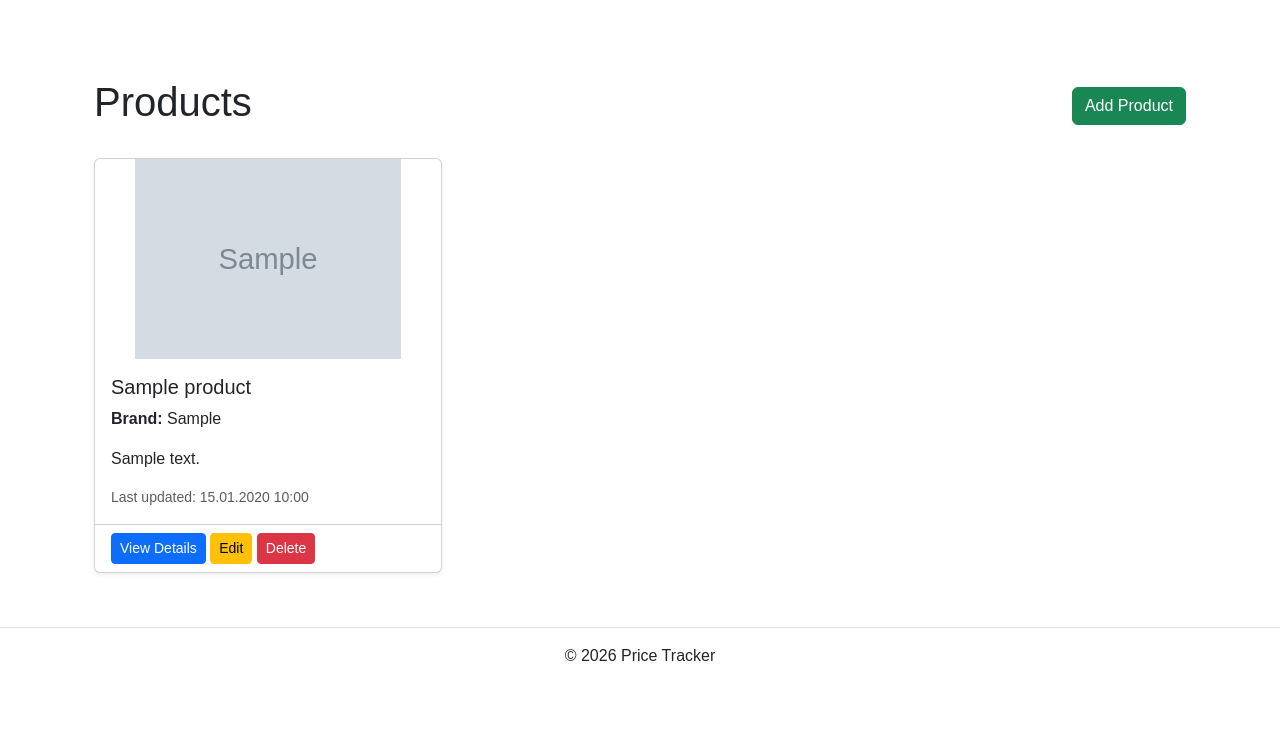
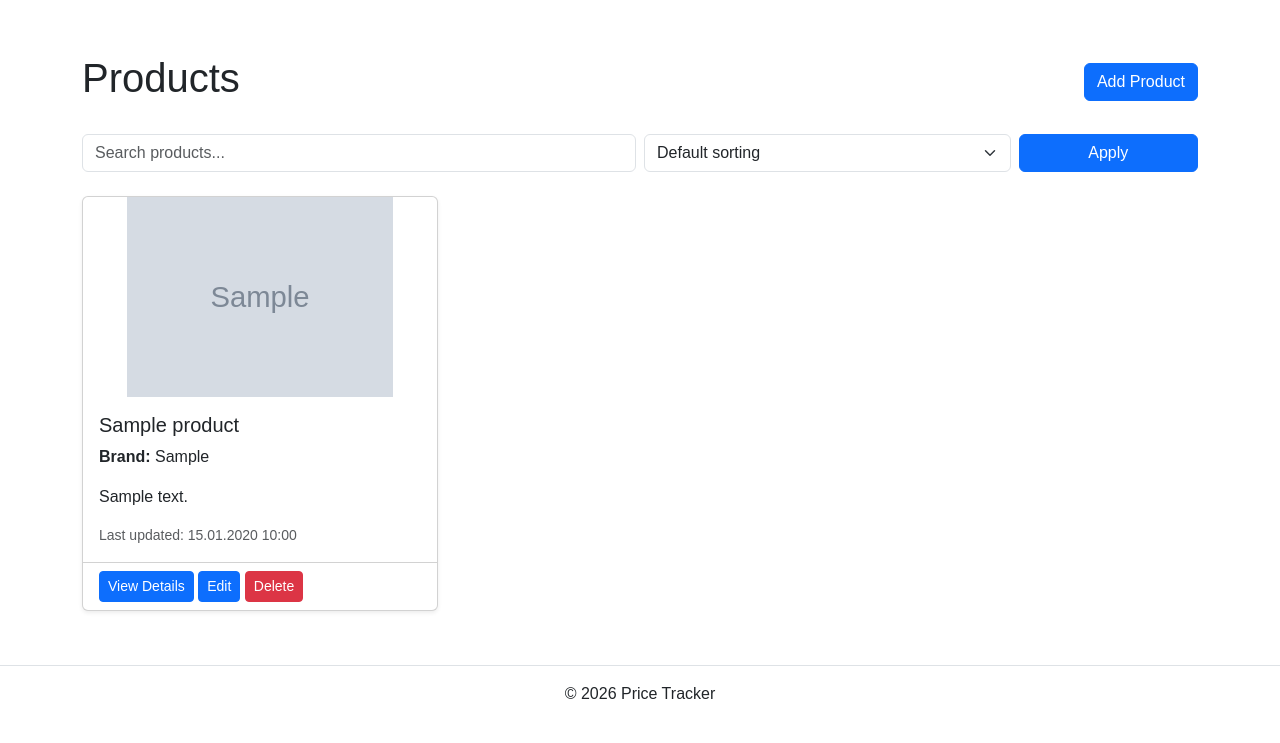
Before and after one commit to Danny7S/price_tracker, a Django app: page /products/ in a window 1280 px wide. Shown: the part 57-800 px from the top of the page. Run offline with Django 5.2, Linux system fonts and the light colour scheme; tables that the repository leaves empty hold one stand-in row (values such as "Sample post"); grey boxes marked "Sample" are stand-in pictures.

Commit message:
Added seaching and sorting feature

```diff
--- a/catalog/views.py
+++ b/catalog/views.py
@@ -5,7 +5,7 @@ from .forms import CategoryForm, ProductForm
 from django.views.generic import ListView, CreateView, UpdateView, DeleteView, DetailView
 from django.urls import reverse_lazy
 from .models import Category, Product
-
+from django.db.models import Q
 
 def home(request):
     categories = Category.objects.all()
@@ -44,11 +44,31 @@ class ProductListView(ListView):
 
     def get_queryset(self):
         queryset = super().get_queryset()
+
         category_id = self.request.GET.get('category')
+        search = self.request.GET.get('search')
+        sorting = self.request.GET.get('sort')
+
         if category_id:
-            queryset = queryset.filter(category__id=category_id).distinct()
+            queryset = queryset.filter(category__id=category_id)
+
+        if search:
+            queryset = queryset.filter(
+                Q(name__icontains=search) |
+                Q(brand__icontains=search)
+            )
+
+        if sorting == 'name_asc':
+            queryset = queryset.order_by('name')
+        elif sorting == 'name_desc':
+            queryset = queryset.order_by('-name')
+        elif sorting == 'newest':
+            queryset = queryset.order_by('-created_at')
+        elif sorting == 'oldest':
+            queryset = queryset.order_by('created_at')
 
         return queryset
+
 
 class ProductCreateView(CreateView):
     model = Product
--- a/templates/catalog/product_list.html
+++ b/templates/catalog/product_list.html
@@ -5,15 +5,66 @@
 
 {% block content %}
 
-<div class="container mt-4">
-
     <div class="d-flex justify-content-between align-items-center mb-4">
         <h1>Products</h1>
-        <a href="{% url 'product_create' %}" class="btn btn-success">
+
+        <a href="{% url 'product_create' %}" class="btn btn-primary">
             Add Product
         </a>
     </div>
 
+    <!-- Search and Sorting -->
+    <form method="get" class="row g-2 mb-4">
+
+        {% if request.GET.category %}
+            <input type="hidden"
+                   name="category"
+                   value="{{ request.GET.category }}">
+        {% endif %}
+
+        <div class="col-md-6">
+            <input type="text"
+                   name="search"
+                   class="form-control"
+                   placeholder="Search products..."
+                   value="{{ request.GET.search }}">
+        </div>
+
+        <div class="col-md-4">
+            <select name="sort" class="form-select">
+                <option value="">Default sorting</option>
+
+                <option value="name_asc"
+                    {% if request.GET.sort == 'name_asc' %}selected{% endif %}>
+                    Name A-Z
+                </option>
+
+                <option value="name_desc"
+                    {% if request.GET.sort == 'name_desc' %}selected{% endif %}>
+                    Name Z-A
+                </option>
+
+                <option value="newest"
+                    {% if request.GET.sort == 'newest' %}selected{% endif %}>
+                    Newest first
+                </option>
+
+                <option value="oldest"
+                    {% if request.GET.sort == 'oldest' %}selected{% endif %}>
+                    Oldest first
+                </option>
+            </select>
+        </div>
+
+        <div class="col-md-2">
+            <button type="submit" class="btn btn-primary w-100">
+                Apply
+            </button>
+        </div>
+
+    </form>
+
+    <!-- Product Cards -->
     <div class="row">
         {% for product in products %}
             <div class="col-md-4 mb-4">
@@ -45,17 +96,17 @@
 
                     <div class="card-footer bg-transparent">
                         <a href="{% url 'product_detail' product.pk %}"
-                           class="btn btn-primary btn-sm">
+                           class="btn btn-sm btn-primary">
                             View Details
                         </a>
 
                         <a href="{% url 'product_edit' product.pk %}"
-                           class="btn btn-warning btn-sm">
+                           class="btn btn-sm btn-primary">
                             Edit
                         </a>
 
                         <a href="{% url 'product_delete' product.pk %}"
-                           class="btn btn-danger btn-sm">
+                           class="btn btn-sm btn-danger">
                             Delete
                         </a>
                     </div>
@@ -64,11 +115,9 @@
             </div>
         {% empty %}
             <div class="col-12">
-                <p>No products available.</p>
+                <p>No products found.</p>
             </div>
         {% endfor %}
     </div>
 
-</div>
-
 {% endblock %}
```
